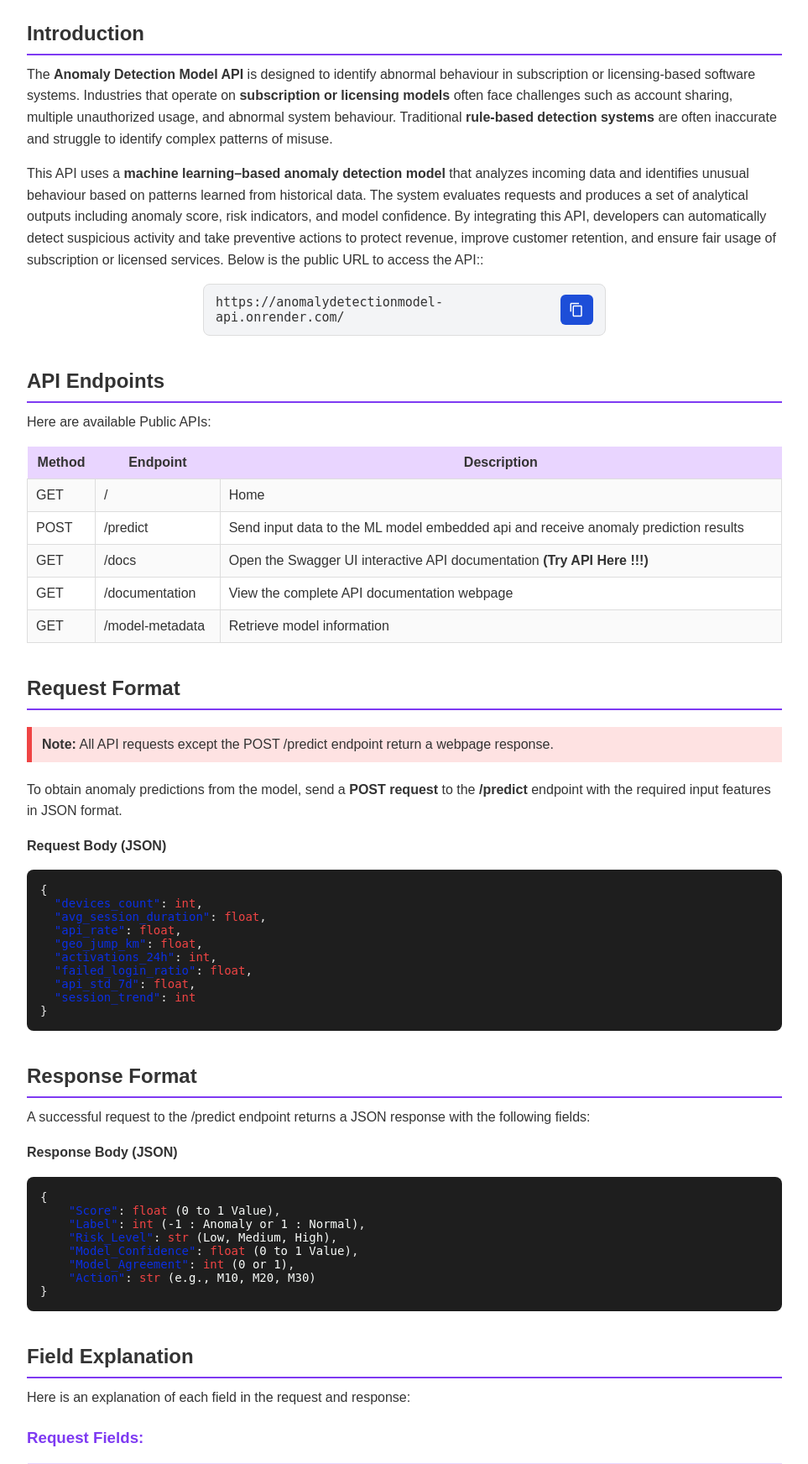
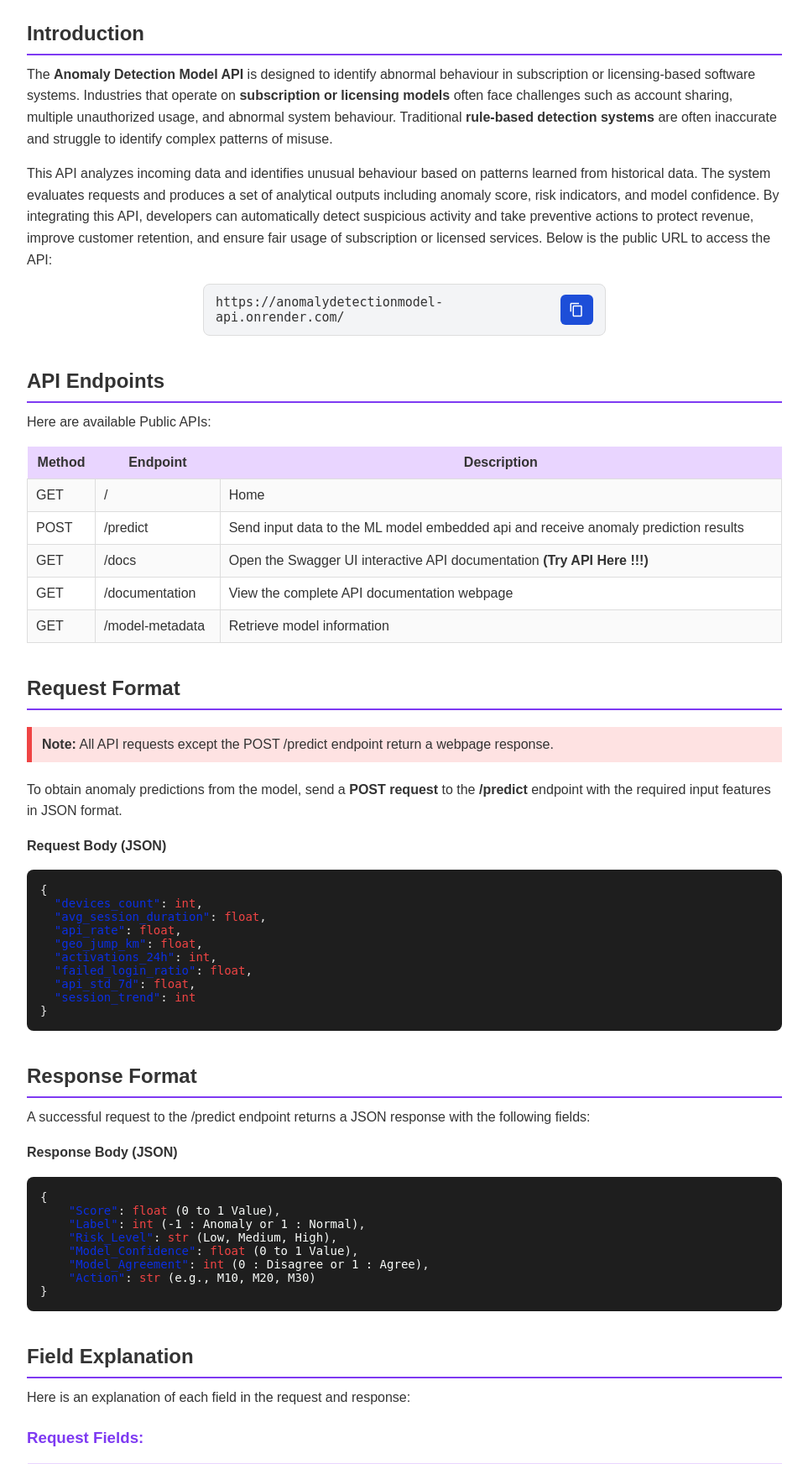
Before and after one commit to NandaChalapathi/anomalydetectionmodel-api, a FastAPI app: page /documentation in a window 1280 px wide. Shown: the part 162-1906 px from the top of the page at 84% size, without its empty margins (158-1121 px from the left). Run offline with FastAPI, Linux system fonts and the light colour scheme; parts of the project's set-up code (start-up, migrations or seed data) failed here and were passed over.

Commit message:
Fixed Minor Changes in Documentation Webpage

```diff
--- a/templates/api-documentation.html
+++ b/templates/api-documentation.html
@@ -19,10 +19,10 @@
   Traditional <b>rule-based detection systems</b> are often inaccurate and struggle to identify complex patterns of misuse.
   </p>
   <p>
-  This API uses a <b>machine learning–based anomaly detection model</b> that analyzes incoming data and identifies unusual behaviour based on patterns learned from historical data.
+  This API analyzes incoming data and identifies unusual behaviour based on patterns learned from historical data.
   The system evaluates requests and produces a set of analytical outputs including anomaly score, risk indicators, and model confidence.
   By integrating this API, developers can automatically detect suspicious activity and take preventive actions to protect revenue, improve customer retention, and ensure fair usage of subscription or licensed services.
-  Below is the public URL to access the API::
+  Below is the public URL to access the API:
   </p>
   <div class="token-box">
     <span class="token-text" id="publicToken">https://anomalydetectionmodel-api.onrender.com/</span>
@@ -93,7 +93,7 @@
     <span class="feature">"Label"</span>: <span class="dtype">int</span> <span class="dtypevalue">(-1 : Anomaly or 1 : Normal)</span>,
     <span class="feature">"Risk_Level"</span>: <span class="dtype">str</span> <span class="dtypevalue">(Low, Medium, High)</span>,
     <span class="feature">"Model_Confidence"</span>: <span class="dtype">float</span> <span class="dtypevalue">(0 to 1 Value)</span>,
-    <span class="feature">"Model_Agreement"</span>: <span class="dtype">int</span> <span class="dtypevalue">(0 or 1)</span>,
+    <span class="feature">"Model_Agreement"</span>: <span class="dtype">int</span> <span class="dtypevalue">(0 : Disagree or 1 : Agree)</span>,
     <span class="feature">"Action"</span>: <span class="dtype">str</span> <span class="dtypevalue">(e.g., M10, M20, M30)</span>
 }</pre>
     </div>
@@ -139,7 +139,7 @@
         <td>Trend indicator showing whether session activity is increasing, decreasing, or stable.</td>
       </tr>
     </table>
-    <h2>Response Fields:</h2>
+    <h3>Response Fields:</h3>
     <table>
       <tr>
         <th>Field</th>
@@ -283,7 +283,7 @@ Content-Type: application/json
               <path d="M4.98 3.5C4.98 4.88 3.87 6 2.5 6S0 4.88 0 3.5 1.12 1 2.5 1 4.98 2.12 4.98 3.5zM.22 8.5h4.56V24H.22V8.5zM8.22 8.5h4.37v2.11h.06c.61-1.16 2.1-2.39 4.32-2.39 4.62 0 5.47 3.04 5.47 6.99V24h-4.56v-7.58c0-1.81-.03-4.14-2.52-4.14-2.53 0-2.92 1.98-2.92 4.01V24H8.22V8.5z"/>
             </svg>
           </a>
-          <a href="mailto:proj.waypoint@email.com" class="footer-icon">
+          <a href="mailto:proj.waypoint@gmail.com" class="footer-icon">
             <svg xmlns="http://www.w3.org/2000/svg" width="20" height="20" fill="#7e3af2" viewBox="0 0 24 24">
               <path d="M12 13.5 0 6.75V18a2 2 0 0 0 2 2h20a2 2 0 0 0 2-2V6.75L12 13.5zm12-9H0l12 7.5L24 4.5z"/>
             </svg>
```
